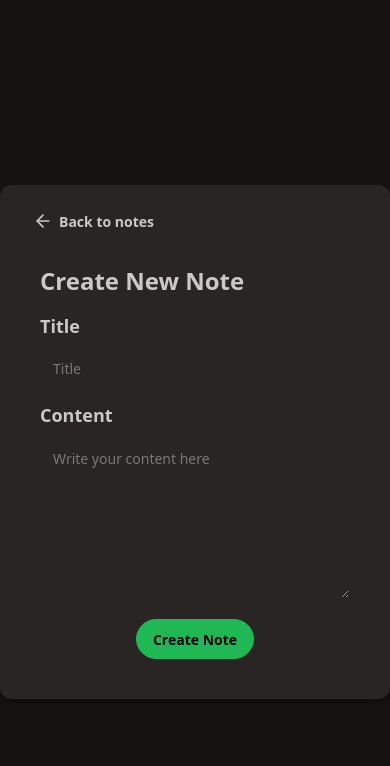
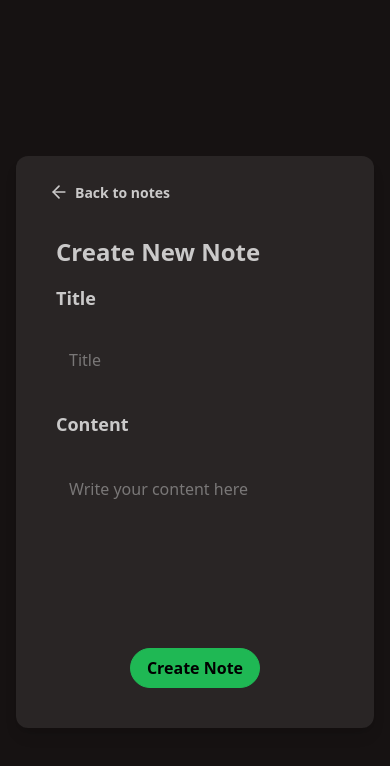
Before and after one commit to shreyarawat16/Note-Zap, a React (Vite) app in the folder frontend/noteapp/: page /create in a window 390 px wide. Shown: the top 766 px of the page. Built offline with nearby package versions, Linux system fonts and the light colour scheme.

Commit message:
added responsive design

```diff
--- a/frontend/noteapp/src/components/Navbar.jsx
+++ b/frontend/noteapp/src/components/Navbar.jsx
@@ -4,7 +4,7 @@ import {PlusIcon} from 'lucide-react'
 
 const Navbar = () => {
   return(
-    <header className="navbar bg-base-300 shadow-sm border-base-content min-w-[1180px]" >
+    <header className="sm:min-w-[640px] navbar bg-base-300 shadow-sm border-base-content min-w-[1180px]" >
         <div className="flex justify-between items-center w-11/12 mx-auto">
             {/* LEFT PART */}
 
--- a/frontend/noteapp/src/components/NoteCard.jsx
+++ b/frontend/noteapp/src/components/NoteCard.jsx
@@ -23,10 +23,10 @@ export default function NoteCard({note, setNotes}) {
   }
   return (
     <>
-    <Link to={`/note/${note._id}`} className="card bg-base-100 border-t-4 h-60 w-90 hover:shadow-xl transition-all duration-200 border-solid border-[#00FF9D]" >
+    <Link to={`/note/${note._id}`} className="p-4 sm:p-5 md:p-6 card bg-base-100 border-t-4 h-60 w-90 hover:shadow-xl transition-all duration-200 border-solid border-[#00FF9D]" >
       <div className="card-body bg-base-500 shadow-2xl w-90">
-        <h2 className="card-title text-xl font-bold">{note.title} </h2>
-        <p className='text-base-content/80'>{note.content} </p>
+        <h2 className="card-title text-xl font-bold sm:text-md md:text-lg">{note.title} </h2>
+        <p className='text-base-content/80 text-sm sm:text-base md:text-lg'>{note.content} </p>
         <div className="card-actions flex justify-between items-center">
            <span className='text-base-content/60'>{note.createdAt.slice(0,10)} </span>
            <div className="flex items-center gap-1">
--- a/frontend/noteapp/src/components/RateLimit.jsx
+++ b/frontend/noteapp/src/components/RateLimit.jsx
@@ -3,11 +3,11 @@ import React from 'react'
 
 const RateLimit = () => {
   return (
-    <div className="bg-primary/10 border-b-primary/30 w-160 mx-auto mt-2 rounded-lg shadow-md flex justify-between items-center py-8 px-6">
-      <div className="bg-primary/20 rounded-full p-4 flex-shrink-0">
+    <div className="bg-primary/10 border-b-primary/30 w-full max-w-xs md:max-w-md lg:max-w-lg xl:max-w-[1180px] mx-auto mt-2 rounded-lg shadow-md flex justify-between items-center py-8 px-6">
+      <div className="bg-primary/20 rounded-full p-4 flex-shrink-0 mb-2 sm:mb-0">
         <ZapIcon className="size-10 text-primary"/>
       </div>
-      <div>
+      <div className='text-center sm:text-left'>
         <h3 className="text-xl font-bold mb-2">Rate Limit Reached</h3>
         <p className="text-base-content mb-1">You've made too many requests in a short period. Please wait a second.</p>
         <p className="text-sm text-base-content">Try again in a few seconds for the best experience.</p>
--- a/frontend/noteapp/src/pages/Create.jsx
+++ b/frontend/noteapp/src/pages/Create.jsx
@@ -47,23 +47,23 @@ export default function Create (){
 // }
 
   return (
-    <div className='bg-base-200 min-h-screen flex justify-center items-center h-screen'>
+    <div className='bg-base-200 min-h-screen flex justify-center items-center h-screen p-4 sm:p-6 md:p-10'>
 
-    <form onSubmit={handleSubmit}  className='mt-10 bg-base-content/10 w-100 p-4 rounded-xl shadow-lg'>
+    <form onSubmit={handleSubmit}  className='mt-10 bg-base-content/10 w-100 p-4 max-w-lg sm:p-6 md:p-8 rounded-xl shadow-lg'>
        <div className=''><Link to="/" className="btn btn-ghost"><ArrowLeftIcon className='size-5'/><p>Back to notes</p></Link> </div>
        <div className="card-body ">
        <h2 className='card-title text-2xl font-bold text-center'>Create New Note</h2>
-       <fieldset className='fieldset'>
-         <legend className='fieldset-legend text-[18px]'>Title</legend>
-         <input value={title} onChange={(e)=> setTitle(e.target.value)} type='text' placeholder='Title' className='input input-ghost w-full'></input>
+       <fieldset className='fieldset space-y-4'>
+         <legend className='fieldset-legend text-lg sm:text-xl'>Title</legend>
+         <input value={title} onChange={(e)=> setTitle(e.target.value)} type='text' placeholder='Title' className='input input-ghost w-full text-base sm:text-lg'></input>
 
-        <legend className="fieldset-legend text-[18px]">Content</legend>
-        <textarea value={content} onChange={(e)=> setContent(e.target.value)} className="textarea textarea-ghost h-40 w-full" placeholder='Write your content here'></textarea>
+        <legend className="fieldset-legend text-lg sm:text-xl sm:mt-4">Content</legend>
+        <textarea value={content} onChange={(e)=> setContent(e.target.value)} className="sm:text-lg text-base textarea textarea-ghost h-40 w-full resize-none" placeholder='Write your content here'></textarea>
 
        </fieldset>
 
        <div className="actions text-center mt-2">
-        <button className="btn btn-primary" type="submit" disabled={loading}>
+        <button className="btn btn-primary text-base sm:text-lg" type="submit" disabled={loading}>
           {loading ? "Creating... " : "Create Note"}
           </button>
        </div>
--- a/frontend/noteapp/src/pages/Home.jsx
+++ b/frontend/noteapp/src/pages/Home.jsx
@@ -41,7 +41,7 @@ export default function Home () {
     <div className="min-h-screen">
       <Navbar/>
       {isRateLimited && <RateLimit/>}
-      <section className="mx-auto max-w-[1180px] ">
+      <section className="mx-auto max-w-[1180px] sm:min-w-[640px] ">
         {loading &&
           <div className="text-primary text-center py-10"> loading notes..</div>
         }
--- a/frontend/noteapp/src/pages/NoteDetail.jsx
+++ b/frontend/noteapp/src/pages/NoteDetail.jsx
@@ -1,4 +1,4 @@
-import { ArrowLeftIcon, Loader2Icon, LoaderIcon, Trash2 } from 'lucide-react'
+import { ArrowLeftIcon, Loader2, Loader2Icon, LoaderIcon, Trash2 } from 'lucide-react'
 import React, { useState , useEffect} from 'react'
 import {Link, useNavigate, useParams} from "react-router-dom"
 import api from "../lib/axios"
@@ -81,40 +81,42 @@ export default function NoteDetail() {
   }
   if(loading){
     return(
-      <div className='min-h-screen bg-base-200 flex justify-center items-center'>
+      <div className='min-h-screen bg-base-200 max-w-[1180px] sm:p-6 md:p-10 p-4 flex justify-center items-center'>
         <LoaderIcon className='size-10 animate-spin'/>
       </div>
     )
   }
   return (
 
-    <section className='min-h-screen bg-base-200 max-w-[1180px] mx-auto flex justify-between items-center'>
+    <section className='min-h-screen bg-base-200 max-w-[1180px] sm:p-6 md:p-10 p-4'>
    <div className='max-w-2xl mx-auto container'>
 
     {/* Upper section */}
      <div className='max-w-2xl flex justify-between items-center mx-auto'>
         <Link to="/" className='btn btn-ghost'><ArrowLeftIcon className='size-5'/> <p>Back to Notes</p></Link>
-        <div onClick={handleDelete} className='btn btn-outline btn-error py-4' type="submit"><Trash2 className='size-5'/> Delete button</div>
+        <button onClick={handleDelete} className='btn btn-outline btn-error py-3 flex items-center gap-2' type="submit"><Trash2 className='size-5'/><p>Delete Note</p></button>
     </div>
 
     {/* Form section */}
 
-    <div className='bg-base-content/10 form-controls w-2xl card-body mx-auto mt-5'>
+    <div className='w-full max-w-sm bg-base-content/10  md:max-w-lg xl:max-w-xl mx-auto mt-5 rounded-lg p-4'>
 
-      <fieldset className='fieldset'>
+      <fieldset className='fieldset space-y-4'>
         <legend className="fieldset-legend text-xl font-bold text-center">
           Note details
         </legend>
         <label className='label size-5'>Title</label>
-        <input type="text" value={note.title} onChange={(e)=> setNote({...note, title: e.target.value})} className='input w-full' ></input>
+        <input type="text" value={note.title} onChange={(e)=> setNote({...note, title: e.target.value})} className='input w-full text-base sm:text-lg' ></input>
 
         <label className='label'>Content</label>
-        <textarea type="text" value={note.content} onChange={(e)=> setNote({...note, content: e.target.value})} className='textarea w-full h-40' > </textarea>
+        <textarea type="text" value={note.content} onChange={(e)=> setNote({...note, content: e.target.value})} className='textarea w-full h-40 text-base sm:text-lg resize-none' > </textarea>
       </fieldset>
 
       <div className="card-actions flex justify-end">
         <button className='btn btn-primary' onClick={handleSave} type="submit" disabled={saving}>
-          {saving? "Saving" : "Save Changes"}
+          {saving? <>
+          <Loader2 className='animate-spin w-5 h-5'/> "Saving"
+          </> : "Save Changes"}
         </button>
       </div>
     </div>
```
